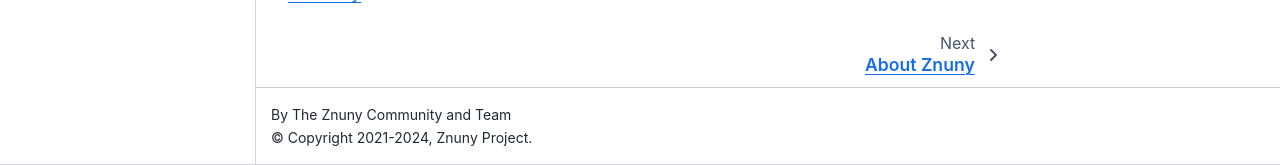
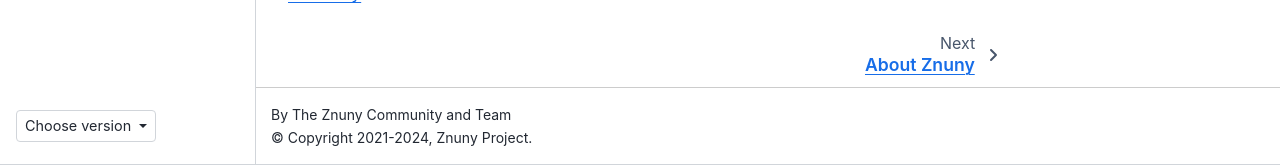
Before and after one commit to znuny/manual, a Sphinx documentation site: the page built from source/index.rst, in a window 1280 px wide and 1204 px high. Shown: the part 1039-1204 px from the top of the window. Built offline with Sphinx 7.4.7 and the Sphinx Book theme 1.1.4, drawn with Linux system fonts in a browser that asks for light colours.

Commit message:
Fixed position for version switch

```diff
--- a/source/conf.py
+++ b/source/conf.py
@@ -36,7 +36,7 @@
         "json_url": "https://doc.znuny.org/version.json",
         "version_match": "znuny-7_0"
    },
-   "primary_sidebar_top": ["version-switcher"]
+   "primary_sidebar_end": ["version-switcher"]
 }
 
 
```
